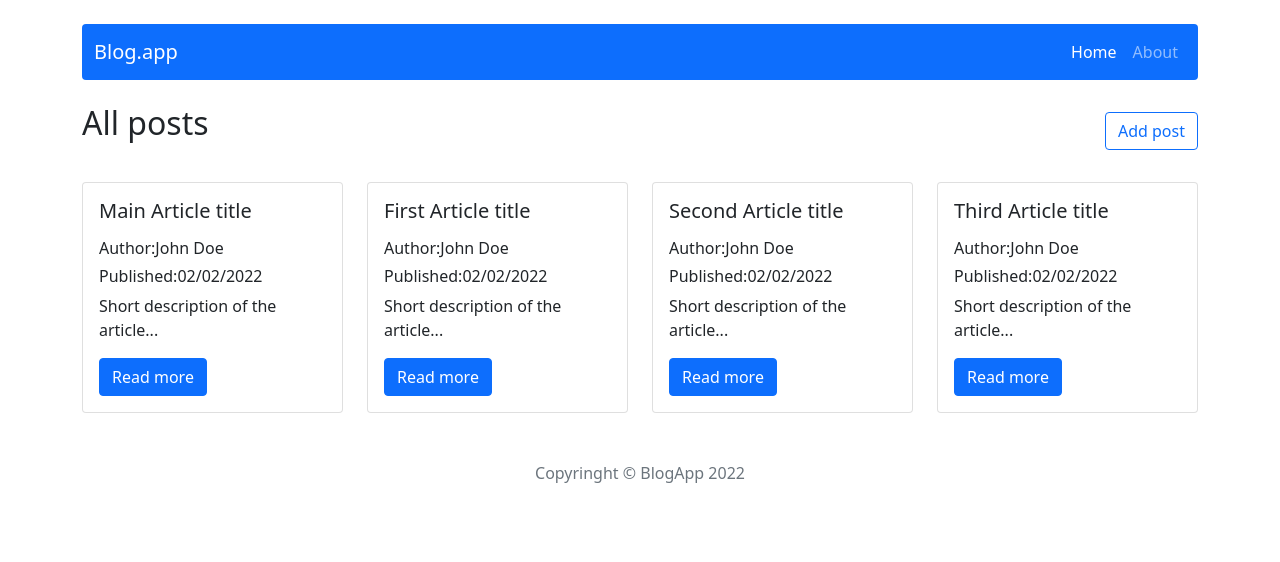
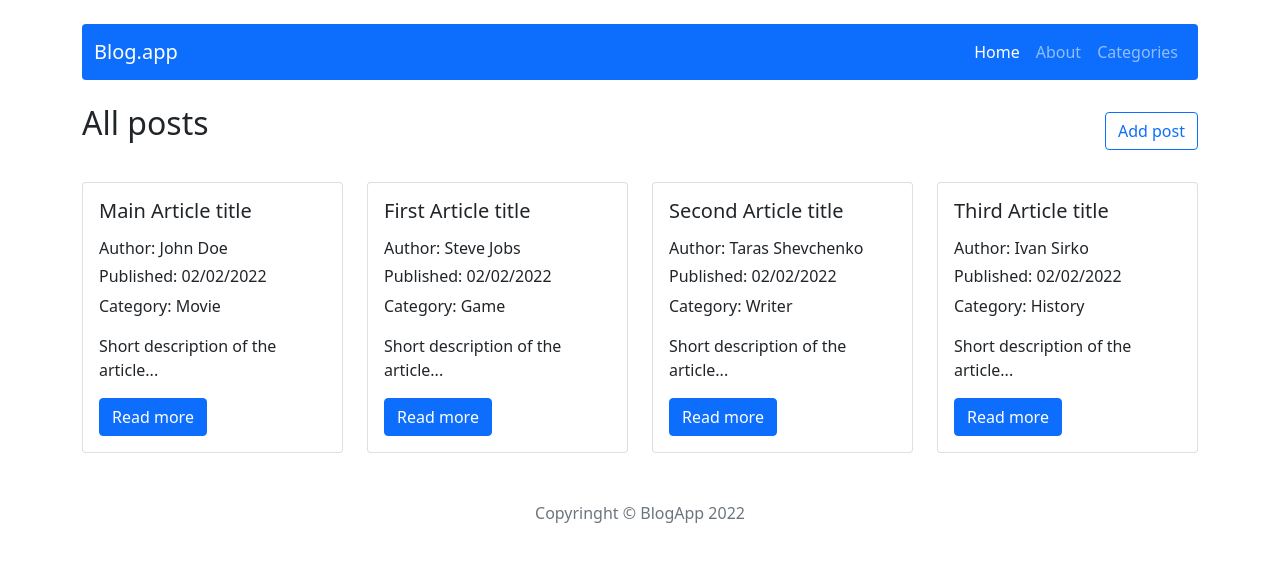
Before and after one commit to SapiannykSerhii/react-blog, a React (Create React App) app: page / in a window 1280 px wide. Shown: the top 562 px of the page. Built offline with nearby package versions, Linux system fonts and the light colour scheme.

Commit message:
Problem z wyborem karegorii

```diff
--- a/package.json
+++ b/package.json
@@ -10,7 +10,7 @@
     "http-server": "^14.1.0",
     "react": "^17.0.2",
     "react-bootstrap": "^2.1.2",
-    "react-datepicker": "^4.7.0",
+    "react-datepicker": "^4.3.0",
     "react-dom": "^17.0.2",
     "react-hook-form": "^7.19.5",
     "react-quill": "^1.3.5",
--- a/src/App.js
+++ b/src/App.js
@@ -2,6 +2,7 @@ import { Container } from "react-bootstrap";
 import { Route, Routes } from "react-router-dom";
 import About from "./components/pages/About";
 import AddPost from "./components/pages/AddPost";
+import Categories from "./components/pages/Categories";
 import EditPost from "./components/pages/EditPost";
 import Home from "./components/pages/Home";
 import NotFound from "./components/pages/NotFound";
@@ -22,6 +23,7 @@ function App() {
         <Route path= "/post/edit/:id" element = { <EditPost/> }/>
         <Route path="/about" element = { <About/> } />
         <Route path="*" element = { <NotFound/> } />
+        <Route path="/categories" element = { <Categories/> } />
       </Routes>
       <Footer/>
     </Container>
--- /dev/null
+++ b/src/Redux/categoriesReducer.js
@@ -0,0 +1,11 @@
+
+
+//selectors
+  export const getAllCategories = state => state.categories
+
+ //action creators
+  const categoriesReducer = (statePart = []) => {
+    return statePart
+  }
+
+  export default categoriesReducer
--- a/src/Redux/initialState.js
+++ b/src/Redux/initialState.js
@@ -7,7 +7,8 @@ const initialState ={
       shortDescription: 'Short description of the article...',
       content: 'Main content of the article',
       publishedDate: new Date('02-02-2022'),
-      author: 'John Doe'
+      author: 'John Doe',
+      category: 'Movie'
     },
 
     {
@@ -16,7 +17,8 @@ const initialState ={
       shortDescription: 'Short description of the article...',
       content: 'First content of the article',
       publishedDate: new Date('02-02-2022'),
-      author: 'John Doe'
+      author: 'Steve Jobs',
+      category: 'Game'
     },
 
     {
@@ -25,7 +27,8 @@ const initialState ={
       shortDescription: 'Short description of the article...',
       content: 'Second content of the article',
       publishedDate: new Date('02-02-2022'),
-      author: 'John Doe'
+      author: 'Taras Shevchenko',
+      category: 'Writer'
     },
 
     {
@@ -34,8 +37,29 @@ const initialState ={
       shortDescription: 'Short description of the article...',
       content: 'Third Main content of the article',
       publishedDate: new Date('02-02-2022'),
-      author: 'John Doe'
+      author: 'Ivan Sirko',
+      category: 'History'
     }
+  ],
+
+  categories: [
+    {
+      id: 1,
+      name: 'Movie'
+    },
+    {
+      id: 2,
+      name: 'Game'
+    },
+    {
+      id: 3,
+      name: 'Write'
+    },
+    {
+      id: 4,
+      name: 'History'
+    }
+
   ]
 }
 
--- a/src/Redux/store.js
+++ b/src/Redux/store.js
@@ -1,10 +1,12 @@
 import { combineReducers, createStore } from "redux"
+import categoriesReducer from "./categoriesReducer"
 import initialState from "./initialState"
 import postsReducer from "./postsRedux"
 
 
 const subreducers = {
-  posts: postsReducer
+  posts: postsReducer,
+  categories: categoriesReducer
 
 }
 
--- a/src/components/features/EditPostForm.js
+++ b/src/components/features/EditPostForm.js
@@ -17,7 +17,14 @@ const EditPostForm = () => {
   }
 
   return (
-    <PostForm action={hundleSubmit} actionText="Edit post" title={postData.title} author={postData.author} content={postData.content} publishedDate={postData.publishedDate} shortDescription={postData.shortDescription}/>
+    <PostForm action={hundleSubmit} actionText="Edit post"
+              title={postData.title}
+              author={postData.author}
+              content={postData.content}
+              publishedDate={postData.publishedDate}
+              shortDescription={postData.shortDescription}
+              category={postData.category}
+              />
   )
 }
 
--- a/src/components/features/PostForm.js
+++ b/src/components/features/PostForm.js
@@ -6,6 +6,9 @@ import React from "react";
 import DatePicker from 'react-datepicker';
 import 'react-datepicker/dist/react-datepicker.css';
 import { useForm } from "react-hook-form"
+import { useSelector } from "react-redux";
+import { getAllCategories } from "../../Redux/categoriesReducer";
+
 
 function PostForm({ action, actionText, ...props }) {
 
@@ -20,12 +23,17 @@ function PostForm({ action, actionText, ...props }) {
   const [contentError, setContentError] = useState(false);
   const [dateError, setDateError] = useState(false);
 
+  const [category] = useState(props.category || '')
+
+
+  const categories = useSelector(state => getAllCategories(state))
+  // console.log(categories);
 
   const hundleSubmit = () => {
     setContentError(!content)
     setDateError(!publishedDate)
     if(content && publishedDate) {
-      action({ title, author, publishedDate, shortDescription, content });
+      action({ title, author, publishedDate, shortDescription, content, category });
     }
   };
 
@@ -64,6 +72,16 @@ function PostForm({ action, actionText, ...props }) {
           {dateError && <small className="d-block from-text text-danger mt-2">Date can't be empty</small>}
       </Form.Group>
 
+      <Form.Select>
+            {categories.map(category =>
+              (<option key={category.id}
+                  value={category.name}>
+                  {category.name}
+              </option>
+              ))
+            }
+    </ Form.Select>
+
       <Form.Group className="mb-3" controlId="formShordDescription">
         <Form.Label>Short description</Form.Label>
         <Form.Control
--- a/src/components/features/Posts.js
+++ b/src/components/features/Posts.js
@@ -1,7 +1,7 @@
 import { useSelector } from "react-redux"
 import { Link } from "react-router-dom"
 import { getAllPosts } from "../../Redux/postsRedux"
-import { Button, Card,  Col, Row } from "react-bootstrap"
+import { Button, Card,  Col, Row} from "react-bootstrap"
 import { dateToStr } from "../../utils/dateToStr"
 
 const Posts = () => {
@@ -22,8 +22,9 @@ const Posts = () => {
             <Card>
               <Card.Body>
                 <Card.Title className="mb-3">{post.title}</Card.Title>
-                <Card.Subtitle className="mt-2"><span>Author:</span>{post.author}</Card.Subtitle>
-                <Card.Subtitle className="mt-2"><span>Published:</span>{dateToStr(post.publishedDate)}</Card.Subtitle>
+                <Card.Subtitle className="mt-2"><span>Author: </span>{post.author}</Card.Subtitle>
+                <Card.Subtitle className="mt-2"><span>Published: </span>{dateToStr(post.publishedDate)}</Card.Subtitle>
+                <Card.Text className="mt-2"><span>Category: </span>{post.category}</Card.Text>
                 <Card.Text className="mt-2">{post.shortDescription}</Card.Text>
                 <Link className="mt-auto" to={"/post/" + post.id} key={post.id}>
                   <Button variant="primary">Read more</Button>
--- /dev/null
+++ b/src/components/pages/Categories.js
@@ -0,0 +1,11 @@
+
+
+const Categories = () => {
+  return (
+    <div>
+      <h2>Categories</h2>
+    </div>
+  )
+}
+
+export default Categories;
--- a/src/components/pages/SinglePost.js
+++ b/src/components/pages/SinglePost.js
@@ -9,7 +9,6 @@ import { dateToStr } from "../../utils/dateToStr"
 const SinglePost = () => {
   const { id } = useParams();
   const postData = useSelector(state => getPostById(state, id))
-  // console.log(postData);
 
   const [show, setShow] = useState(false);
 
@@ -41,6 +40,7 @@ const SinglePost = () => {
       </Row>
       <p><span>Author: </span>{postData.author}</p>
       <p><span>Published: </span>{dateToStr(postData.publishedDate)}</p>
+      <p><span>Category: </span>{postData.category}</p>
       <br/>
       <div>
         <p dangerouslySetInnerHTML={{ __html: postData.content }} />
--- a/src/components/views/NavBar.js
+++ b/src/components/views/NavBar.js
@@ -9,6 +9,7 @@ const NavBar = () => {
         <Nav className="ml-auto">
           <Nav.Link as={NavLink} to="/">Home</Nav.Link>
           <Nav.Link as={NavLink} to="/about">About</Nav.Link>
+          <Nav.Link as={NavLink} to="/categories">Categories</Nav.Link>
         </Nav>
       </Container>
     </Navbar>
```
Also changed, not shown: 1 other file (tests, documents, lock files or other folders).
